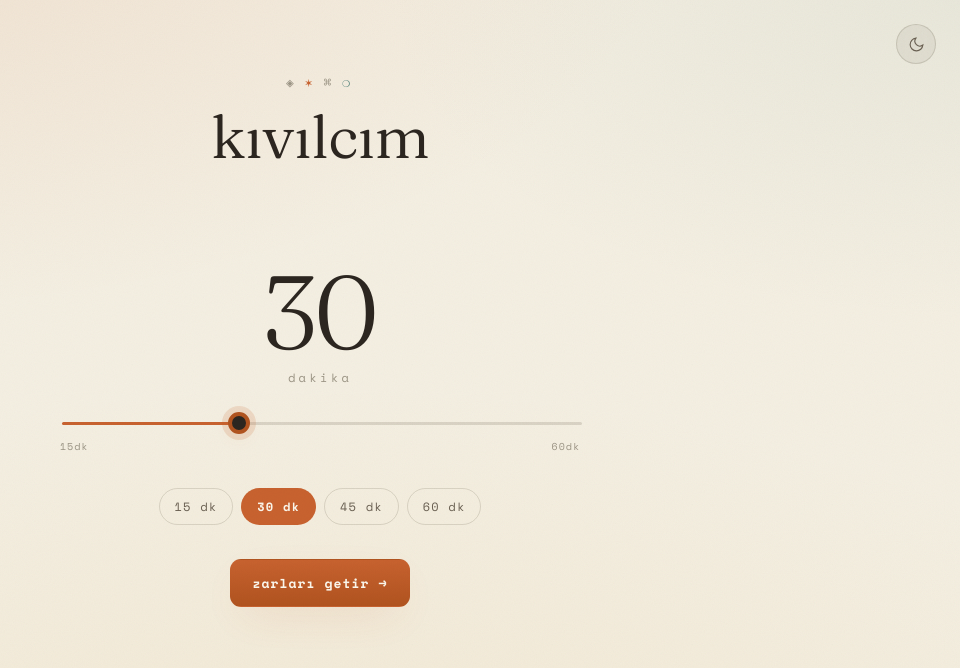
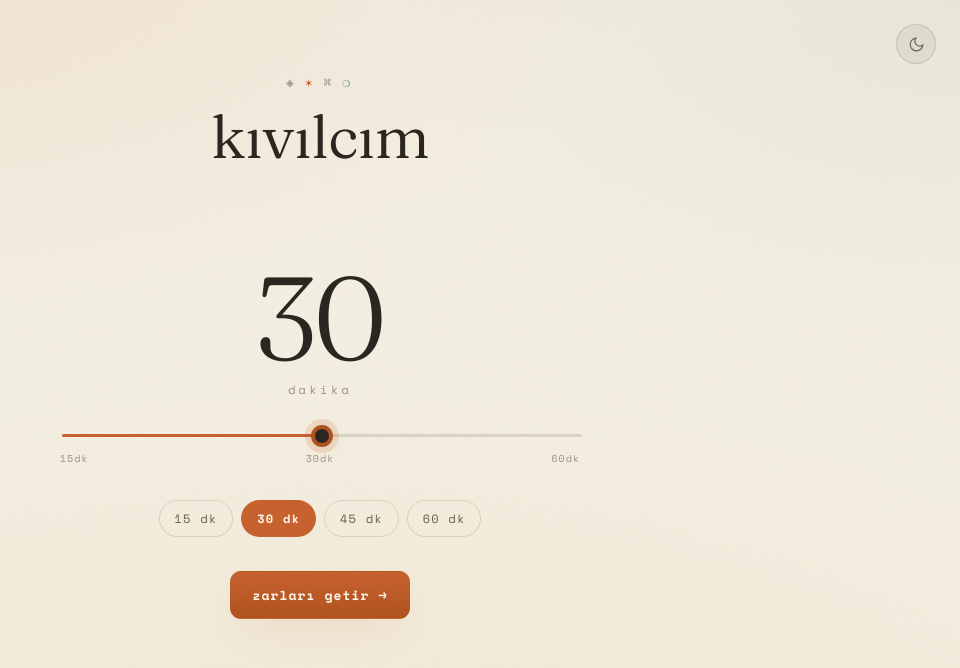
Before and after one commit to onaranemre/kivilcim, a React (Vite) app: page / in a window 1280 px wide. Shown: the top 668 px of the page, without its empty margins (320-1280 px from the left). Built offline with nearby package versions, Linux system fonts and the light colour scheme.

Commit message:
Süre seçici: iki parçalı slider (orta = 30 dk), sayı büyütüldü, orta çentik
Slider konumu 0-100; sol yarı 15-30, sağ yarı 30-60 dakikaya eşlenir,
böylece topuz tam ortadayken değer 30 dk olur.

```diff
--- a/src/components/DurationPicker.module.css
+++ b/src/components/DurationPicker.module.css
@@ -16,7 +16,7 @@
 
 .num {
   font-family: var(--font-display);
-  font-size: clamp(58px, 15vw, 104px);
+  font-size: clamp(66px, 17vw, 118px);
   font-weight: 300;
   line-height: 0.9;
   color: var(--text);
--- a/src/components/DurationPicker.tsx
+++ b/src/components/DurationPicker.tsx
@@ -2,9 +2,28 @@ import { useState } from 'react'
 import styles from './DurationPicker.module.css'
 
 const MIN = 15
+const MID = 30
 const MAX = 60
 const STEP = 5
 const PRESETS = [15, 30, 45, 60]
+
+/**
+ * Slider konumu (0–100) ile dakika arasında iki parçalı eşleme:
+ * sol yarı 15→30, sağ yarı 30→60. Böylece topuz tam ortadayken 30 dk olur.
+ */
+function posToMinutes(pos: number): number {
+  const raw =
+    pos <= 50
+      ? MIN + (pos / 50) * (MID - MIN)
+      : MID + ((pos - 50) / 50) * (MAX - MID)
+  return Math.min(MAX, Math.max(MIN, Math.round(raw / STEP) * STEP))
+}
+
+function minutesToPos(min: number): number {
+  return min <= MID
+    ? ((min - MIN) / (MID - MIN)) * 50
+    : 50 + ((min - MID) / (MAX - MID)) * 50
+}
 
 interface Props {
   initial?: number
@@ -13,13 +32,13 @@ interface Props {
 }
 
 export function DurationPicker({ initial = 30, confirmLabel = 'zarları getir →', onConfirm }: Props) {
-  const [value, setValue] = useState(initial)
-  const fill = (value - MIN) / (MAX - MIN)
+  const [pos, setPos] = useState(() => minutesToPos(initial))
+  const minutes = posToMinutes(pos)
 
   return (
     <div className={styles.wrap}>
       <div className={styles.readout}>
-        <span className={styles.num}>{value}</span>
+        <span className={styles.num}>{minutes}</span>
         <span className={styles.unit}>dakika</span>
       </div>
 
@@ -27,16 +46,18 @@ export function DurationPicker({ initial = 30, confirmLabel = 'zarları getir
         <input
           className={styles.range}
           type="range"
-          min={MIN}
-          max={MAX}
-          step={STEP}
-          value={value}
+          min={0}
+          max={100}
+          step={1}
+          value={pos}
           aria-label="Süre (dakika)"
-          onChange={(e) => setValue(Number(e.target.value))}
-          style={{ ['--fill' as string]: String(fill) }}
+          aria-valuetext={`${minutes} dakika`}
+          onChange={(e) => setPos(Number(e.target.value))}
+          style={{ ['--fill' as string]: String(pos / 100) }}
         />
         <div className={styles.ticks}>
           <span>15dk</span>
+          <span>30dk</span>
           <span>60dk</span>
         </div>
       </div>
@@ -47,15 +68,15 @@ export function DurationPicker({ initial = 30, confirmLabel = 'zarları getir
             key={p}
             type="button"
             className={styles.preset}
-            data-active={p === value}
-            onClick={() => setValue(p)}
+            data-active={p === minutes}
+            onClick={() => setPos(minutesToPos(p))}
           >
             {p} dk
           </button>
         ))}
       </div>
 
-      <button type="button" className="btn btn--primary" onClick={() => onConfirm(value)}>
+      <button type="button" className="btn btn--primary" onClick={() => onConfirm(minutes)}>
         {confirmLabel}
       </button>
     </div>
```
